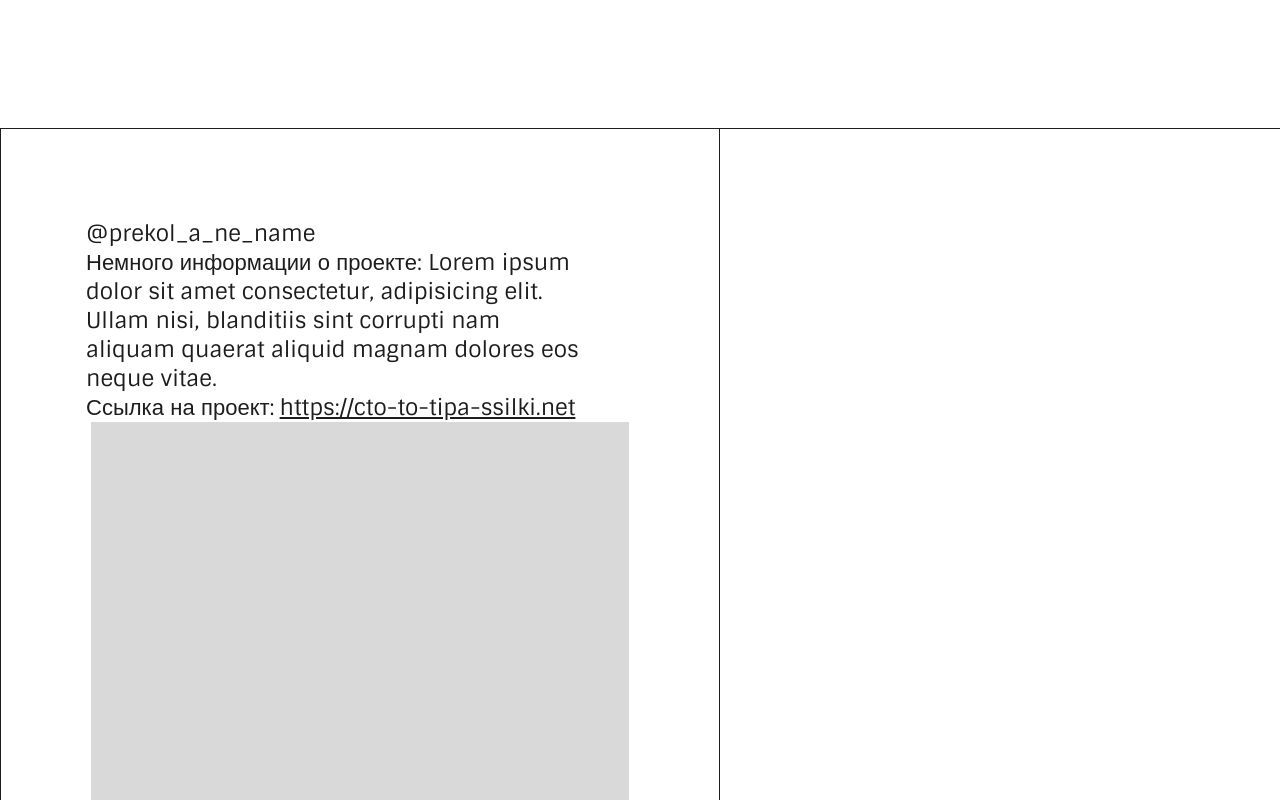
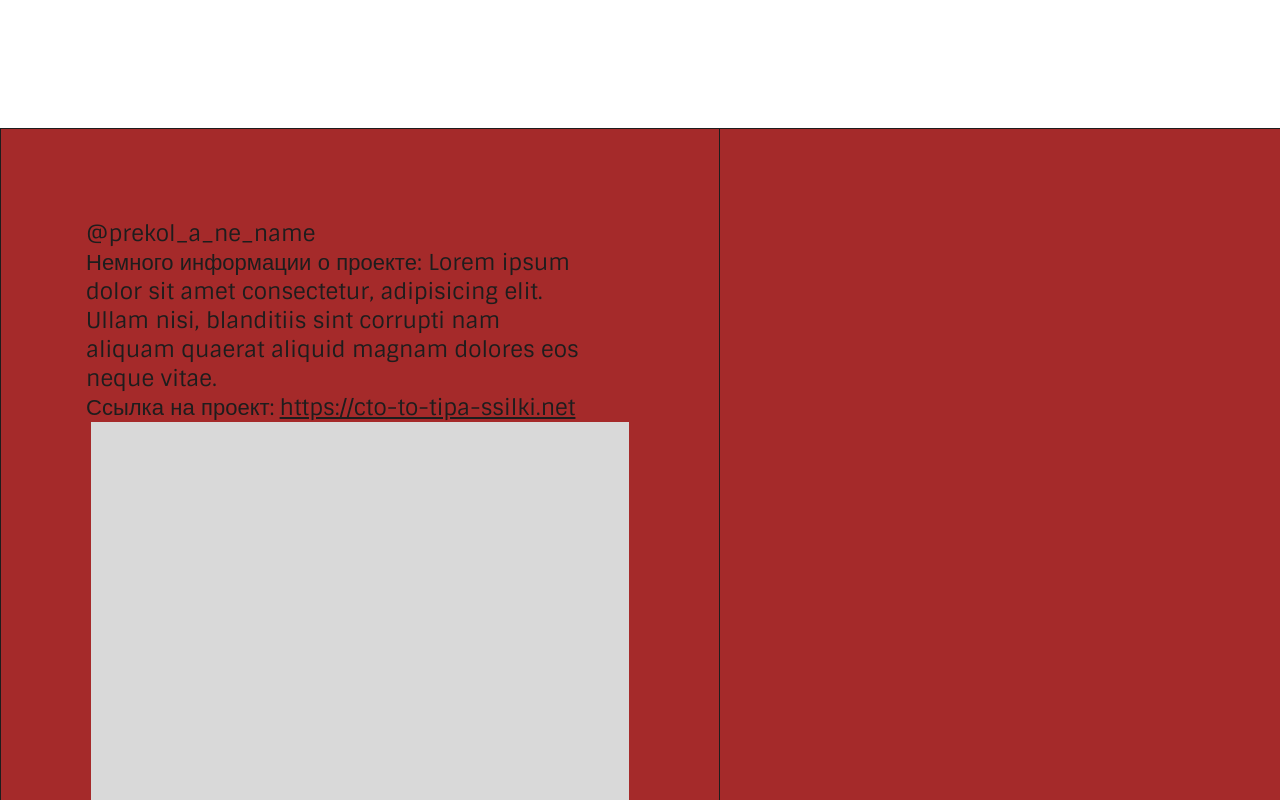
Before and after one commit to sonia13marker/creative.ct, a React (Create React App) app: page /results in a window 1280 px wide. Shown: the part 380-1180 px from the top of the page. Built offline with nearby package versions, Linux system fonts and the light colour scheme.

Commit message:
начало стилей страницы "результаты"

```diff
--- a/src/components/OneProjectResult/OneProjectResult.jsx
+++ b/src/components/OneProjectResult/OneProjectResult.jsx
@@ -2,7 +2,7 @@ import style from './style.module.css';
 import plug from '../../images/plug.png';
 
 export function OneProjectResult ({win}) {
-    console.log(win);
+    // console.log(win);
     return <div className={style.project__wrapper}>
                 <div className={style.grid__project}>
                 <p className={style.project__name}>{win.name}</p>
--- /dev/null
+++ b/src/components/ProjectResults/ProjectResults.jsx
@@ -0,0 +1,17 @@
+import style from './style.module.css';
+import { OneProjectResult } from '../OneProjectResult/OneProjectResult';
+
+export function ProjectResults ({winner}) {
+    return <>
+    {
+        Object.values(winner).map((win, id)=>{
+                console.log(win);
+                return (
+                <section key={id} className={style.one_project}>
+
+                    <OneProjectResult win={win}/>
+                </section>)
+        })
+    }
+    </>
+}
--- /dev/null
+++ b/src/components/ProjectResults/style.module.css
@@ -0,0 +1,3 @@
+.one_project:first-child {
+    background-color: brown;
+}
--- a/src/pages/ResultsPage/ResultsPage.jsx
+++ b/src/pages/ResultsPage/ResultsPage.jsx
@@ -5,6 +5,7 @@ import { Footer } from '../../components/Footer/Footer';
 import { FooterSmall } from '../../components/FooterSmall/FooterSmall';
 import { OneProjectResult } from '../../components/OneProjectResult/OneProjectResult';
 import winners from '../../constants/mock1.json';
+import { ProjectResults } from '../../components/ProjectResults/ProjectResults';
 
 export function ResultsPage () {
     return (<div className={style.yoi}>
@@ -25,12 +26,18 @@ export function ResultsPage () {
 
             {
             Object.values(winners).map((winner, id) => {
-            return (Object.values(winner).map((win, di)=>{
-                return (<section key={id} className={style.one_project}>
-                    <OneProjectResult win={win}/>
-                </section>)
-                })
-            )})}
+                console.log(winner)
+                return <div id={id}><ProjectResults winner={winner}></ProjectResults>
+                </div>}
+            // return (Object.entries(winner).map((win, di)=>{
+            //     console.log(win);
+            //     return (
+            //     <section key={id} className={style.one_project}>
+
+            //         <OneProjectResult win={win}/>
+            //     </section>)
+            //     })
+            )}
         </main>
 
         <MediaQuery minWidth={576}>
--- a/src/pages/ResultsPage/style.module.css
+++ b/src/pages/ResultsPage/style.module.css
@@ -30,9 +30,7 @@
     justify-content: space-between;
     align-items: center;
 }
-.one_project {
-    color: blue;
-}
+
 
 /*медиа запросы*/
 
```
